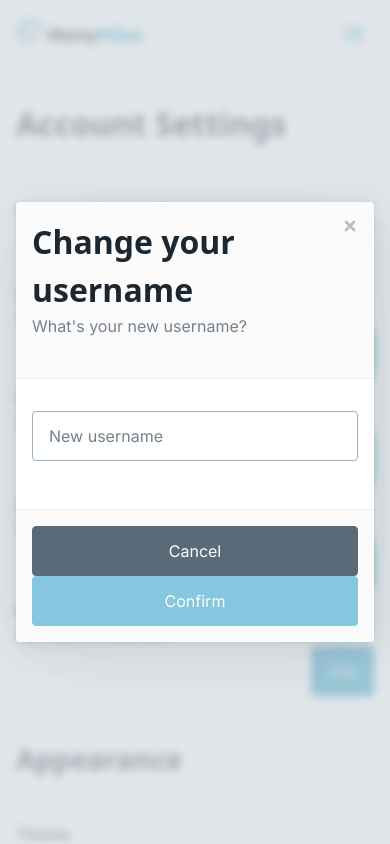
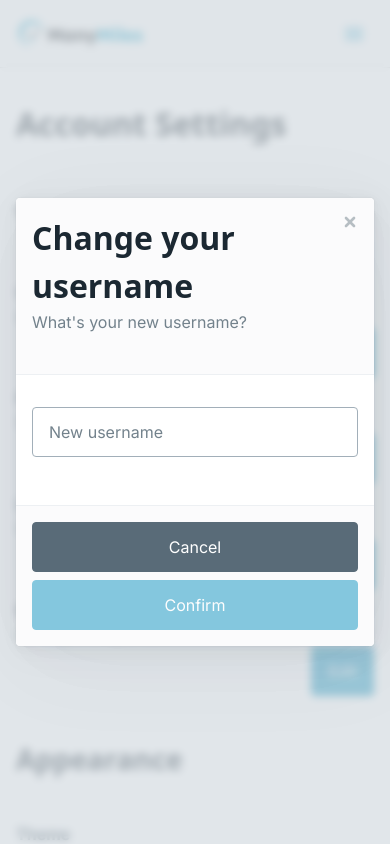
Before and after one commit to jakebrehm/manymiles, a Flask app: page /account in a window 390 px wide, after a click on "Edit". Run offline with Flask 3, Linux system fonts and the light colour scheme; the visitor is signed in with stand-in values (Sample User, id 1); tables that the repository leaves empty hold one stand-in row (values such as "Sample post"); some libraries are stand-ins or nearby versions.

Commit message:
Adjusted spacing on modals

```diff
--- a/manymiles/blueprints/account/templates/account/account.html
+++ b/manymiles/blueprints/account/templates/account/account.html
@@ -137,7 +137,7 @@
                 </form>
 
                 <footer>
-                    <div class="row">
+                    <div class="row two-button-modal">
                         <div class="col-lg-6">
                             <button class="secondary no-bottom-margin" data-target="modal-change-username" aria-label="Cancel" onclick="toggleModal(event)">Cancel</button>
                         </div>
@@ -171,7 +171,7 @@
                 </form>
 
                 <footer>
-                    <div class="row">
+                    <div class="row two-button-modal">
                         <div class="col-lg-6">
                             <button class="secondary no-bottom-margin" data-target="modal-change-name" aria-label="Cancel" onclick="toggleModal(event)">Cancel</button>
                         </div>
@@ -198,7 +198,7 @@
                 </form>
 
                 <footer>
-                    <div class="row">
+                    <div class="row two-button-modal">
                         <div class="col-lg-6">
                             <button class="secondary no-bottom-margin" data-target="modal-change-email" aria-label="Cancel" onclick="toggleModal(event)">Cancel</button>
                         </div>
@@ -227,7 +227,7 @@
                 </form>
 
                 <footer>
-                    <div class="row">
+                    <div class="row two-button-modal">
                         <div class="col-lg-6">
                             <button class="secondary no-bottom-margin" data-target="modal-change-password" aria-label="Cancel" onclick="toggleModal(event)">Cancel</button>
                         </div>
@@ -254,7 +254,7 @@
                 The confirmation button will be enabled within 5 seconds.
 
                 <footer>
-                    <div class="row">
+                    <div class="row two-button-modal">
                         <div class="col-lg-6">
                             <a id="confirm-href-delete-account" href="javascript:void(0);">
                                 <button id="confirm-modal-delete-account" class="danger no-bottom-margin" data-target="modal-delete-account" aria-label="Yes" onclick="toggleModal(event)" disabled>Yes</button>
--- a/manymiles/static/css/style.css
+++ b/manymiles/static/css/style.css
@@ -147,6 +147,15 @@ article.alert div.row div {
     width: 100%;
 }
 
+
+/* Modals */
+
+@media(max-width: 992px) {
+    div.two-button-modal div:not(:first-child) {
+        margin-top: 0.5rem;
+    }
+}
+
 /* Footer */
 
 .footer {
```
Also changed, not shown: manymiles/blueprints/records/static/css/style.css (+9 -1 lines), manymiles/blueprints/records/templates/records/records.html (+4 -4 lines).
